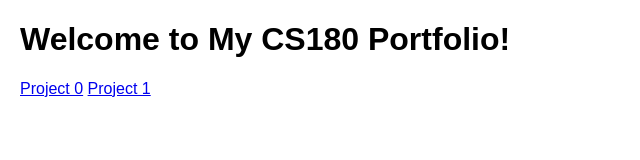
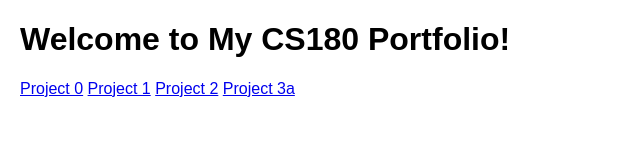
Before and after one commit to jaanavit/jaanavit.github.io, a plain HTML site: page index.html in a window 1280 px wide. Shown: the whole page, without its empty margins (0-640 px from the left). Drawn offline with Linux system fonts and the light colour scheme.

Commit message:
Update index.html

```diff
--- a/index.html
+++ b/index.html
@@ -13,5 +13,7 @@
     <h1>Welcome to My CS180 Portfolio!</h1>
     <a href="./proj0/index.html">Project 0</a>
     <a href="./proj1/index.html">Project 1</a>
+    <a href="./proj2/index.html">Project 2</a>
+    <a href="./proj3/index.html">Project 3a</a>
 </body>
 </html>
```
